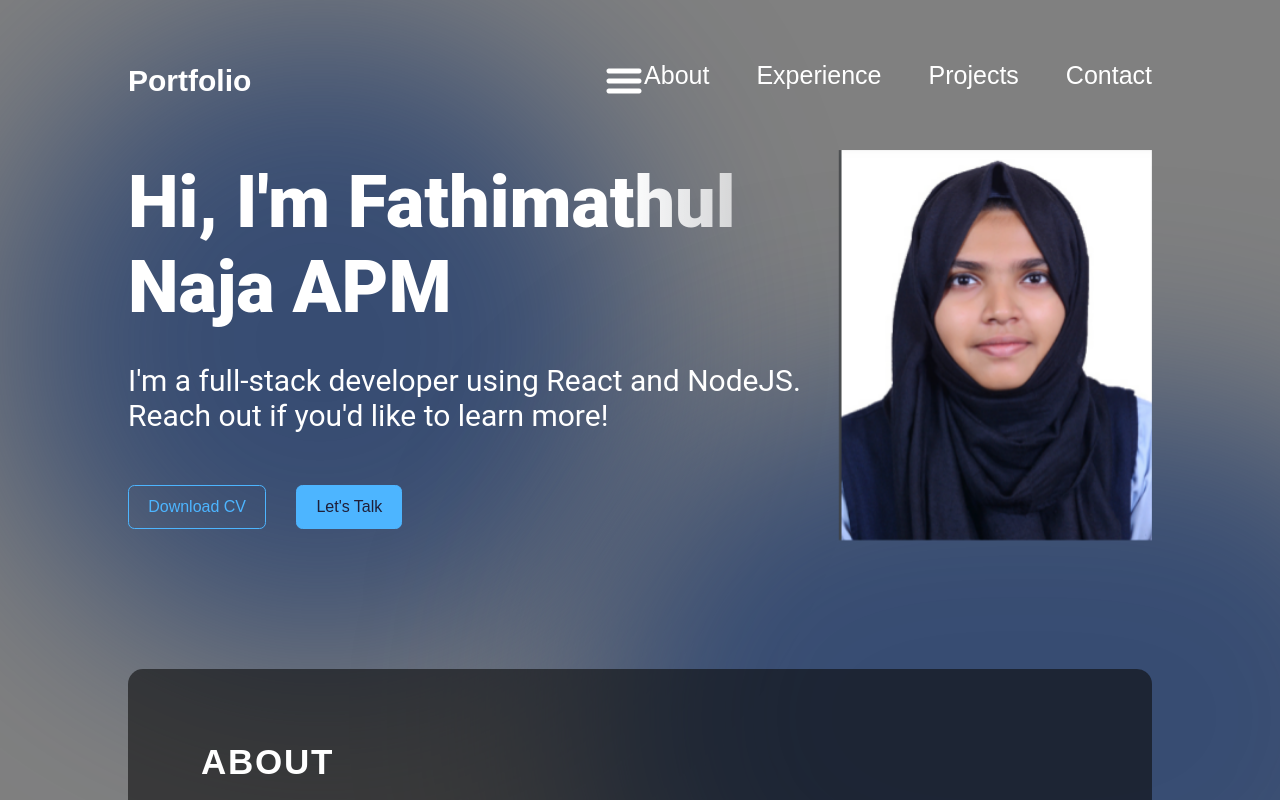
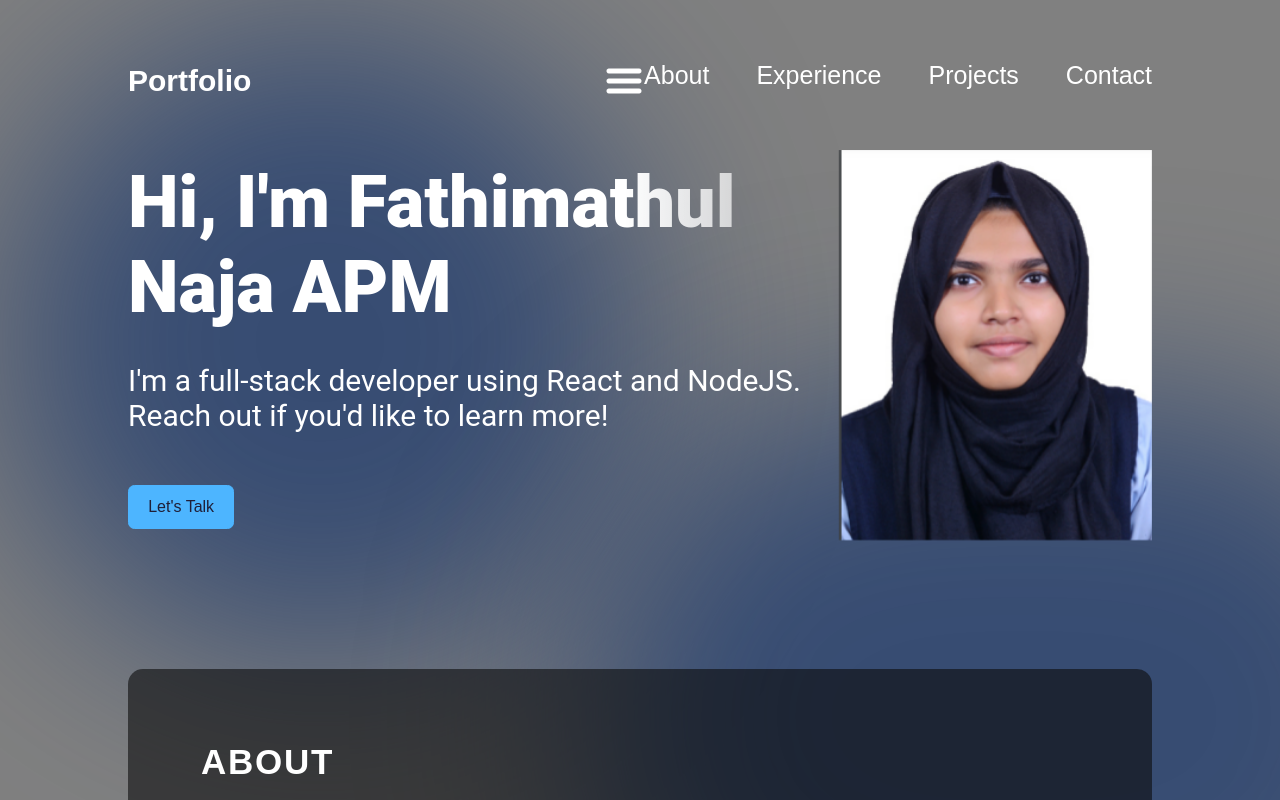
Before and after one commit to Fathima-naja/portfolio, a React (Vite) app in the folder portfolio2/: page / in a window 1280 px wide. Shown: the top 800 px of the page. Built offline with nearby package versions, Linux system fonts and the light colour scheme.

Commit message:
fifth commit

```diff
--- a/portfolio2/src/components/Contact/Contact.jsx
+++ b/portfolio2/src/components/Contact/Contact.jsx
@@ -18,7 +18,7 @@ export const Contact = () => {
             src={getImageUrl("contact/linkedinIcon.png")}
             alt="LinkedIn icon"
           />
-          <a href="https://www.linkedin.com/in/fathimathul-naja-apm-b24374288/">linkedin.com/fathimathul naja apm </a>
+          <a href="https://www.linkedin.com/in/fathimathul-naja-apm-3a85482a5/">linkedin.com/fathimathul naja apm </a>
         </li>
         <li className={styles.link}>
           <img src={getImageUrl("contact/githubIcon.png")} alt="Github icon" />
--- a/portfolio2/src/components/Hero/CTA.jsx
+++ b/portfolio2/src/components/Hero/CTA.jsx
@@ -1,11 +1,11 @@
 import React from 'react'
-import CV from './cv.pdf'
+
 
 export const CTA = () => {
   return (
     <div className='cta'>
 <span >
-    <a href={CV} className='btn'>Download CV</a>
+
     <a href="#contact" className='btn btn-primary'>Let's Talk</a>
     </span>
     </div>
```
Also changed, not shown: 1 other file (tests, documents, lock files or other folders).
